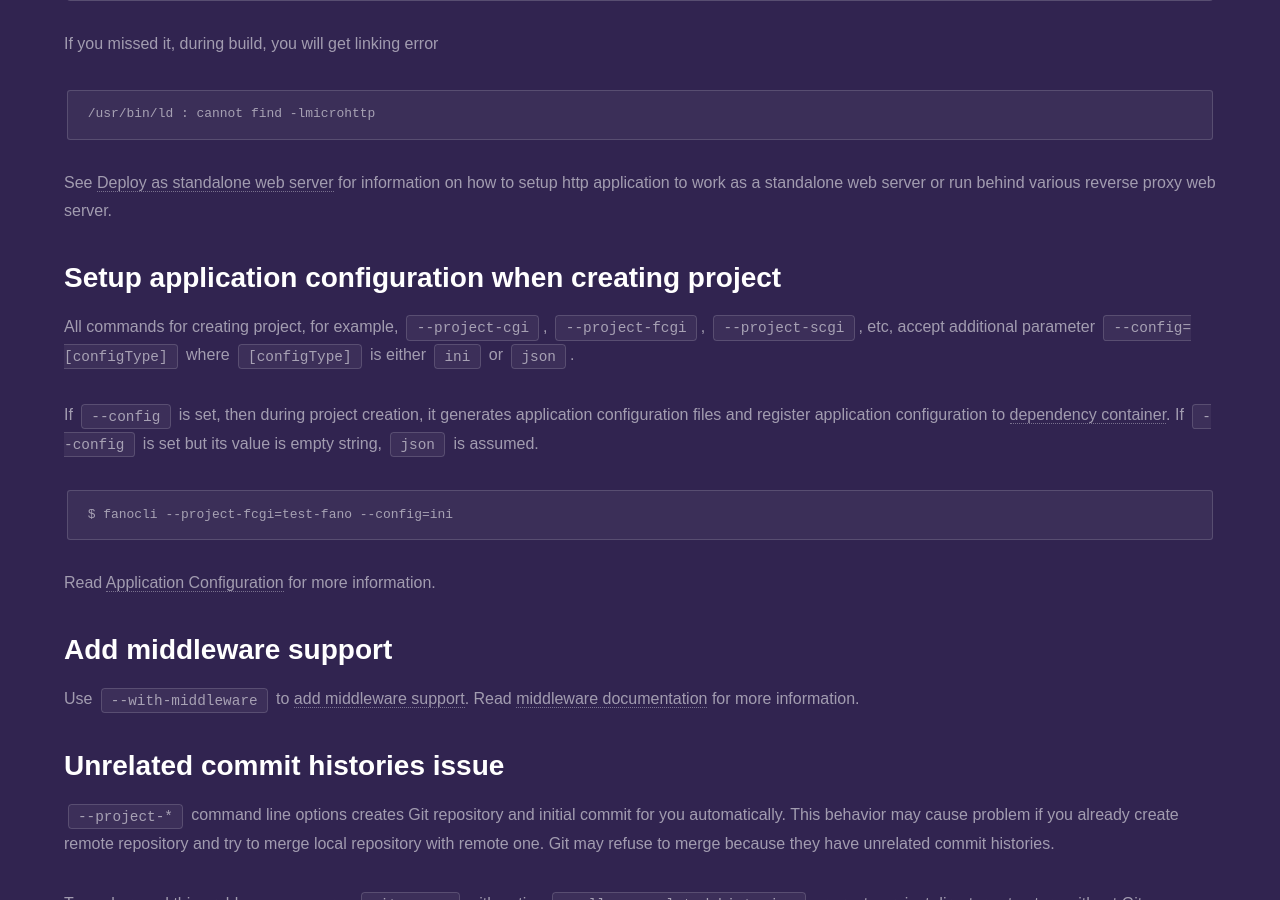
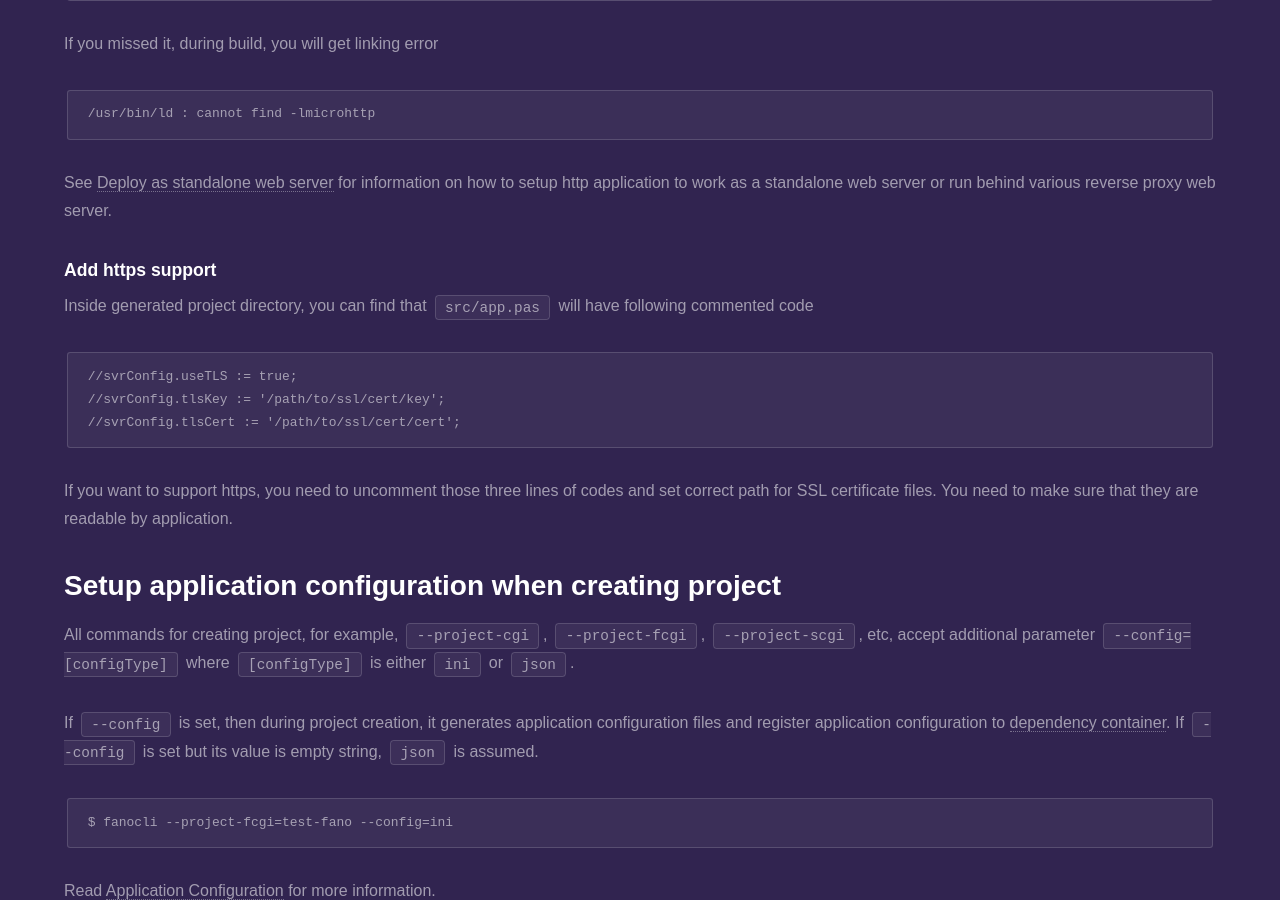
Before and after one commit to fanoframework/fanoframework.github.io, a Jekyll site: the page built from scaffolding-with-fano-cli/creating-project/index.md, in a window 1280 px wide and 900 px high, scrolled down 2868 px. Built offline with Jekyll 4.4.1, drawn with Linux system fonts in a browser that asks for light colours; our own code applies the rules of GitHub Pages for plain Markdown files.

Commit message:
add documentation to explain how to support https

````diff
--- a/scaffolding-with-fano-cli/creating-project/index.md
+++ b/scaffolding-with-fano-cli/creating-project/index.md
@@ -114,8 +114,17 @@ If you missed it, during build, you will get linking error
 ```
 /usr/bin/ld : cannot find -lmicrohttp
 ```
+See [Deploy as standalone web server](/deployment/standalone-web-server) for information on how to setup http application to work as a standalone web server or run behind various reverse proxy web server.
 
-See [Deploy as standalone web server](/deployment/standalone-web-server) for information on how to setup http application to work as a standalone web server or run behind various reverse proxy web server.
+### Add https support
+Inside generated project directory, you can find that `src/app.pas` will have following commented code
+
+```
+//svrConfig.useTLS := true;
+//svrConfig.tlsKey := '/path/to/ssl/cert/key';
+//svrConfig.tlsCert := '/path/to/ssl/cert/cert';
+```
+If you want to support https, you need to uncomment those three lines of codes and set correct path for SSL certificate files. You need to make sure that they are readable by application.
 
 ## <a name="setup-application-configuration-when-creating-project"></a>Setup application configuration when creating project
 
````
